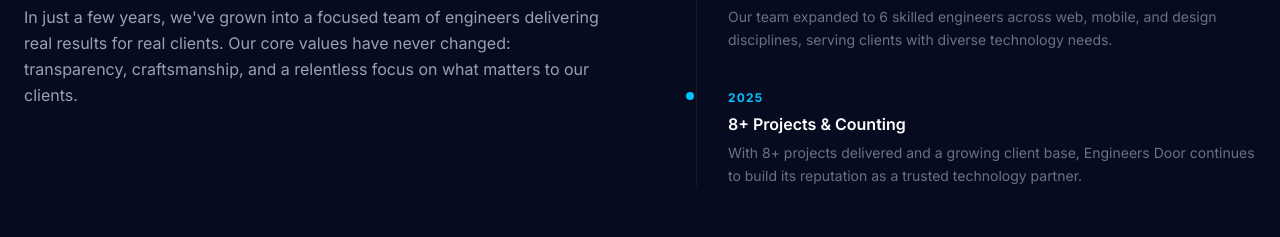
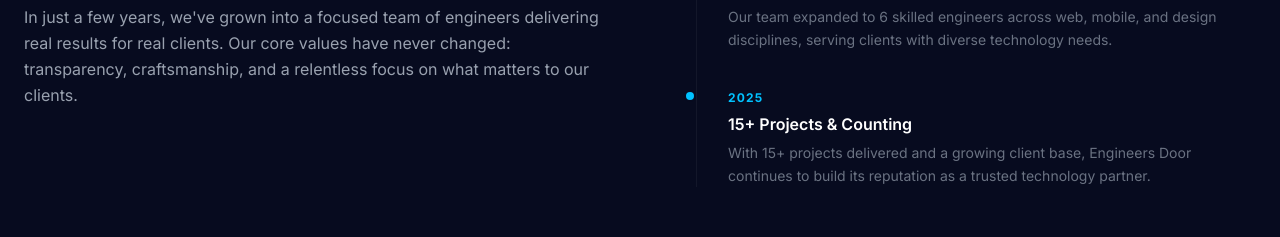
Before and after one commit to fahim-shahriar-alif/Engineers-Door, a Next.js app in the folder engineers-door/: page /about in a window 1280 px wide. Shown: the part 947-1184 px from the top of the page. Built offline with nearby package versions, Linux system fonts and the light colour scheme.

Commit message:
fix: update project count from 8+ to 15+ across Hero, PortfolioStats, and OurStory

```diff
--- a/engineers-door/components/Hero.tsx
+++ b/engineers-door/components/Hero.tsx
@@ -7,9 +7,9 @@
 import CountUp from "@/components/ui/CountUp";
 
 const stats = [
-  { value: 8, suffix: "+", label: "Projects Delivered" },
+  { value: 15, suffix: "+", label: "Projects Delivered" },
   { value: 6, suffix: "", label: "Expert Engineers" },
-  { value: 8, suffix: "+", label: "Happy Clients" },
+  { value: 15, suffix: "+", label: "Happy Clients" },
   { value: 1, suffix: "+", label: "Years of Experience" },
 ];
 
--- a/engineers-door/components/about/OurStory.tsx
+++ b/engineers-door/components/about/OurStory.tsx
@@ -19,9 +19,9 @@
   },
   {
     year: "2025",
-    title: "8+ Projects & Counting",
+    title: "15+ Projects & Counting",
     description:
-      "With 8+ projects delivered and a growing client base, Engineers Door continues to build its reputation as a trusted technology partner.",
+      "With 15+ projects delivered and a growing client base, Engineers Door continues to build its reputation as a trusted technology partner.",
   },
 ];
 
--- a/engineers-door/components/portfolio/PortfolioStats.tsx
+++ b/engineers-door/components/portfolio/PortfolioStats.tsx
@@ -1,5 +1,5 @@
 const stats = [
-  { value: "9+", label: "Projects Delivered" },
+  { value: "15+", label: "Projects Delivered" },
   { value: "6", label: "Industries Served" },
   { value: "4", label: "Regions" },
   { value: "100%", label: "On-time Delivery" },
```
